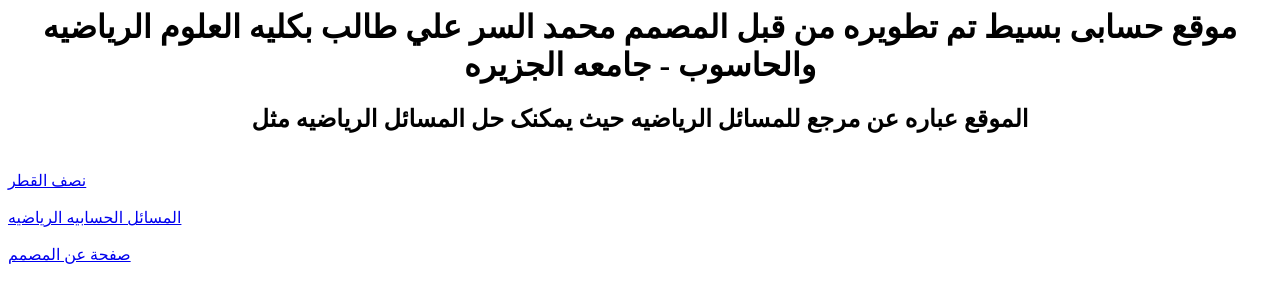
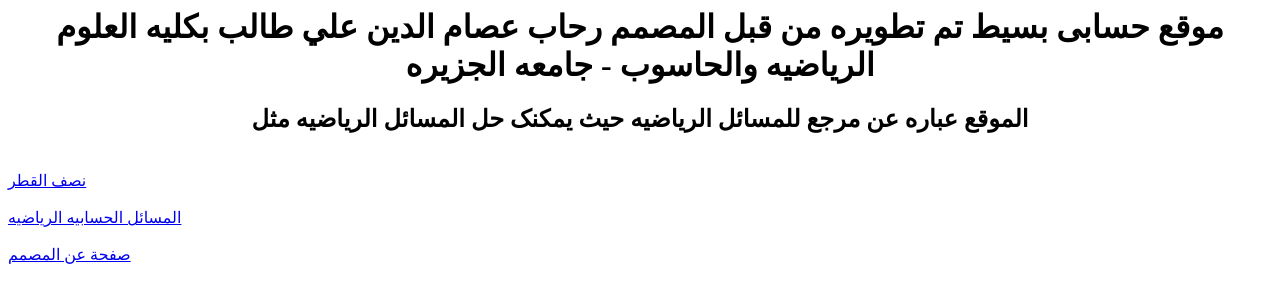
Before and after one commit to SINKI118/Rehab, a plain HTML site: page index.html in a window 1280 px wide. Drawn offline with Linux system fonts and the light colour scheme.

Commit message:
Update index.html

```diff
--- a/index.html
+++ b/index.html
@@ -6,7 +6,7 @@
 
     </head>
     <body>
-        <div style="text-align: center;"><h1>موقع حسابی بسیط تم تطویره من قبل المصمم محمد السر علي طالب بکلیه العلوم الریاضیه والحاسوب - جامعه الجزیره</h1></div>
+        <div style="text-align: center;"><h1>موقع حسابی بسیط تم تطویره من قبل المصمم  رحاب عصام الدين علي طالب بکلیه العلوم الریاضیه والحاسوب - جامعه الجزیره</h1></div>
 <div style="text-align: center;"><h2>الموقع عباره عن مرجع للمسائل الریاضیه حیث یمکنک حل المسائل الریاضیه مثل</h2></div>
 <div><br><a href="test a.html">نصف القطر</a>
     <div><br><a href="test b.html">المسائل الحسابیه الریاضیه</a></div>
@@ -17,4 +17,5 @@
 <br><a href="about us.html">صفحة عن المصمم </a>
 
     </body>
+
 </html>
```
